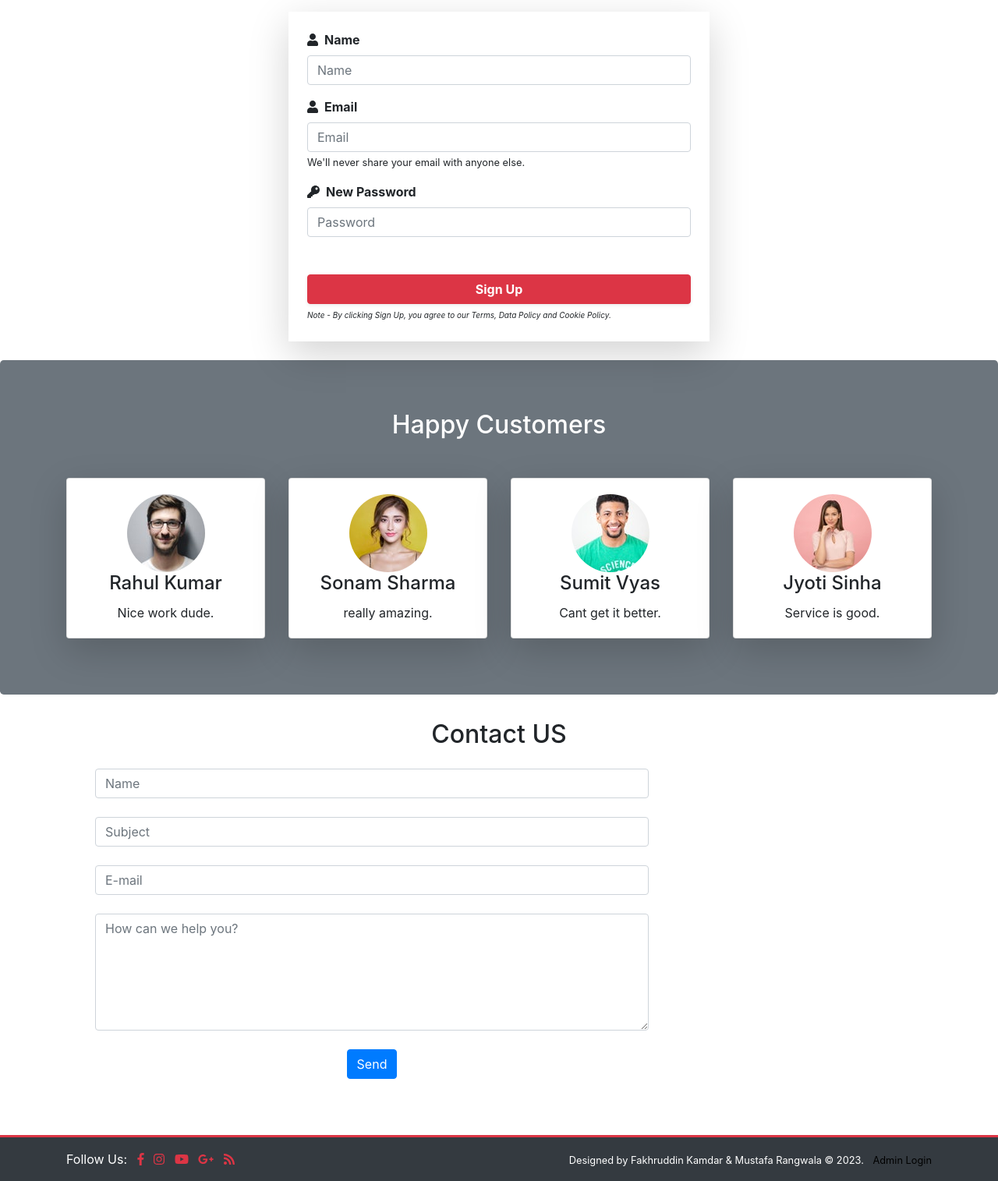
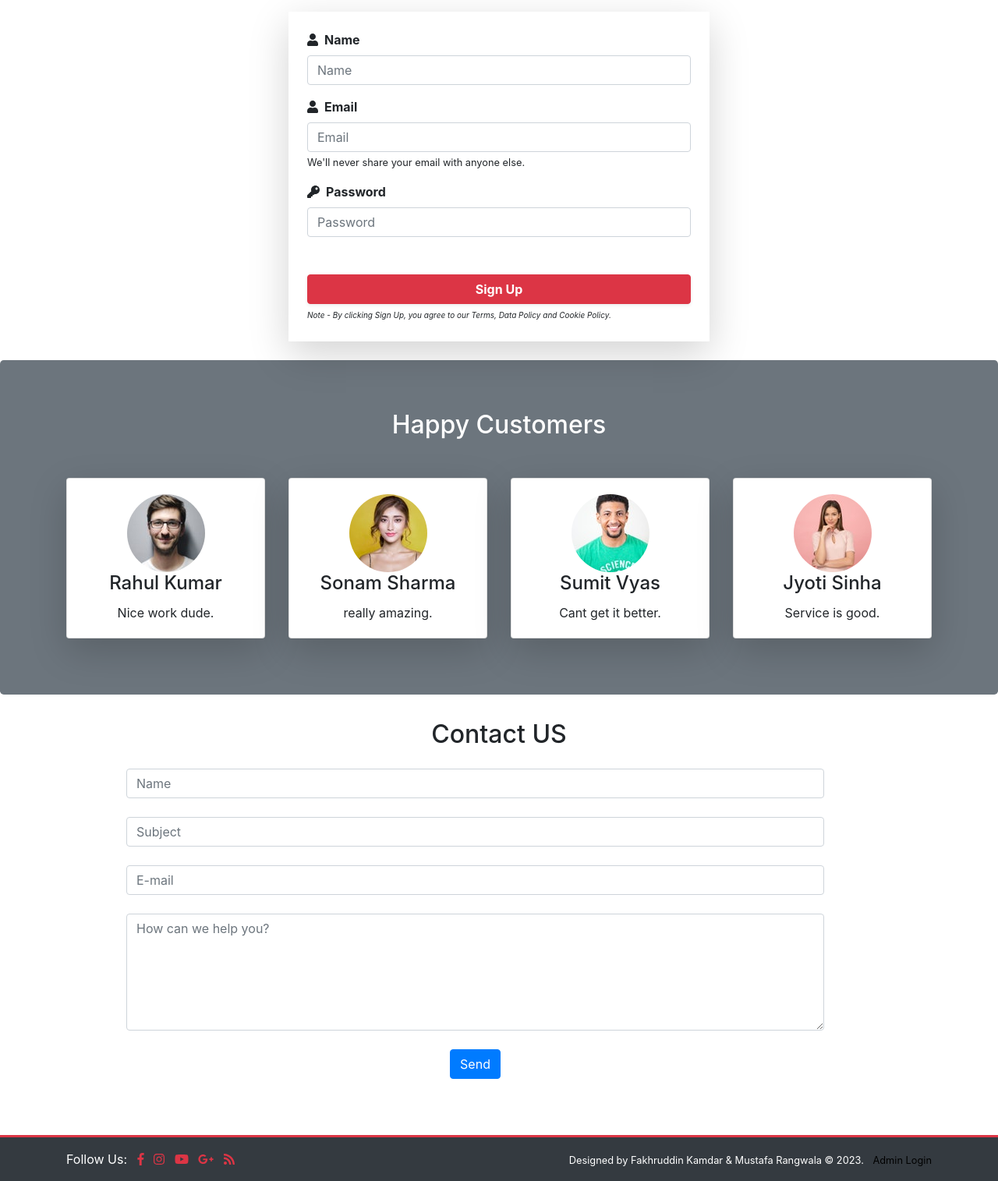
Before and after one commit to fakhruddinkamdar/Electronic-E-Commerce, a PHP site: page / in a window 1280 px wide. Shown: the part 996-2511 px from the top of the page at 78% size. Run offline with PHP 8.4, Linux system fonts and the light colour scheme; some web fonts are replaced.

Commit message:
Update password title, Contact us alignment

```diff
--- a/UserRegistration.php
+++ b/UserRegistration.php
@@ -41,7 +41,7 @@
           <small class="form-text">We'll never share your email with anyone else.</small>
         </div>
         <div class="form-group">
-          <i class="fas fa-key"></i><label for="pass" class="pl-2 font-weight-bold">New
+          <i class="fas fa-key"></i><label for="pass" class="pl-2 font-weight-bold">
             Password</label><input type="password" class="form-control" placeholder="Password" name="rPassword">
         </div>
         <button type="submit" class="btn btn-danger mt-5 btn-block shadow-sm font-weight-bold" name="rSignup">Sign Up</button>
--- a/contactform.php
+++ b/contactform.php
@@ -4,7 +4,6 @@ if(isset($_REQUEST['submit'])) {
  // Checking for Empty Fields
  if(($_REQUEST['name'] == "") || ($_REQUEST['subject'] == "") || ($_REQUEST['email'] == "") || ($_REQUEST['message'] == "")){
   // msg displayed if required field missing
-
   $msg = '<div class="alert alert-warning col-sm-6 ml-5 mt-2" role="alert"> Fill All Fileds </div>';
 
  } else {
@@ -24,7 +23,7 @@ if(isset($_REQUEST['submit'])) {
 ?>
 
 <!--Start Contact Us Row-->
-<div class="col-md-8">
+<div class="col-md-10">
  <!--Start Contact Us 1st Column-->
  <form action="" method="post">
   <input type="text" class="form-control" name="name" placeholder="Name"><br>
--- a/index.php
+++ b/index.php
@@ -185,12 +185,11 @@
    <h3 id="Contact"></h3>
     <!--Start Contact Us Container-->
     <h2 class="text-center mb-4">Contact US</h2> <!-- Contact Us Heading -->
-    <div class="container mr-5 text-center">
+    <div class="container mr-2 text-center">
       <!--Start Contact Us Row-->
       <?php include('contactform.php'); ?>
       <!-- End Contact Us 1st Column -->
     </div>
-
 
   <!-- End Contact Us -->
 
```
